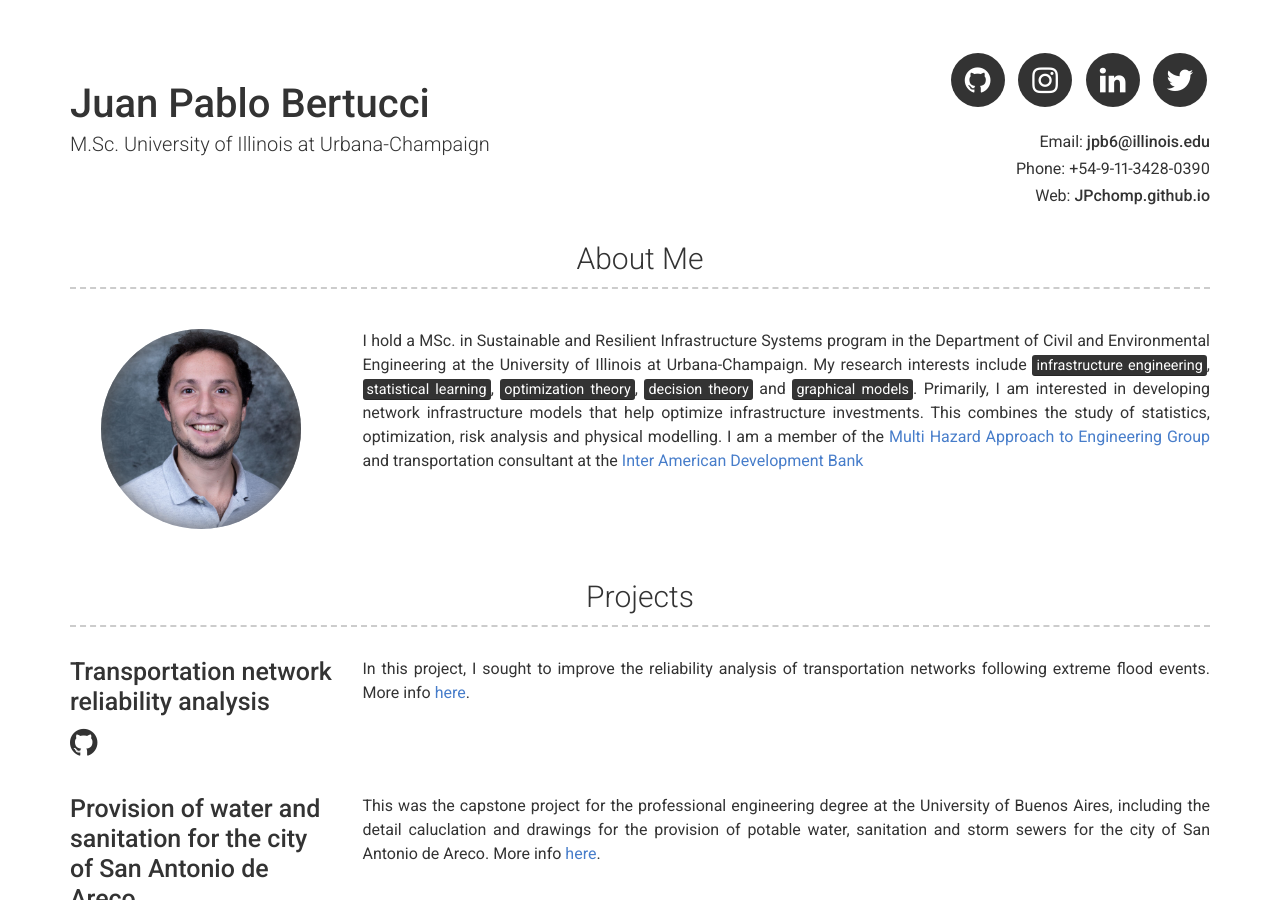
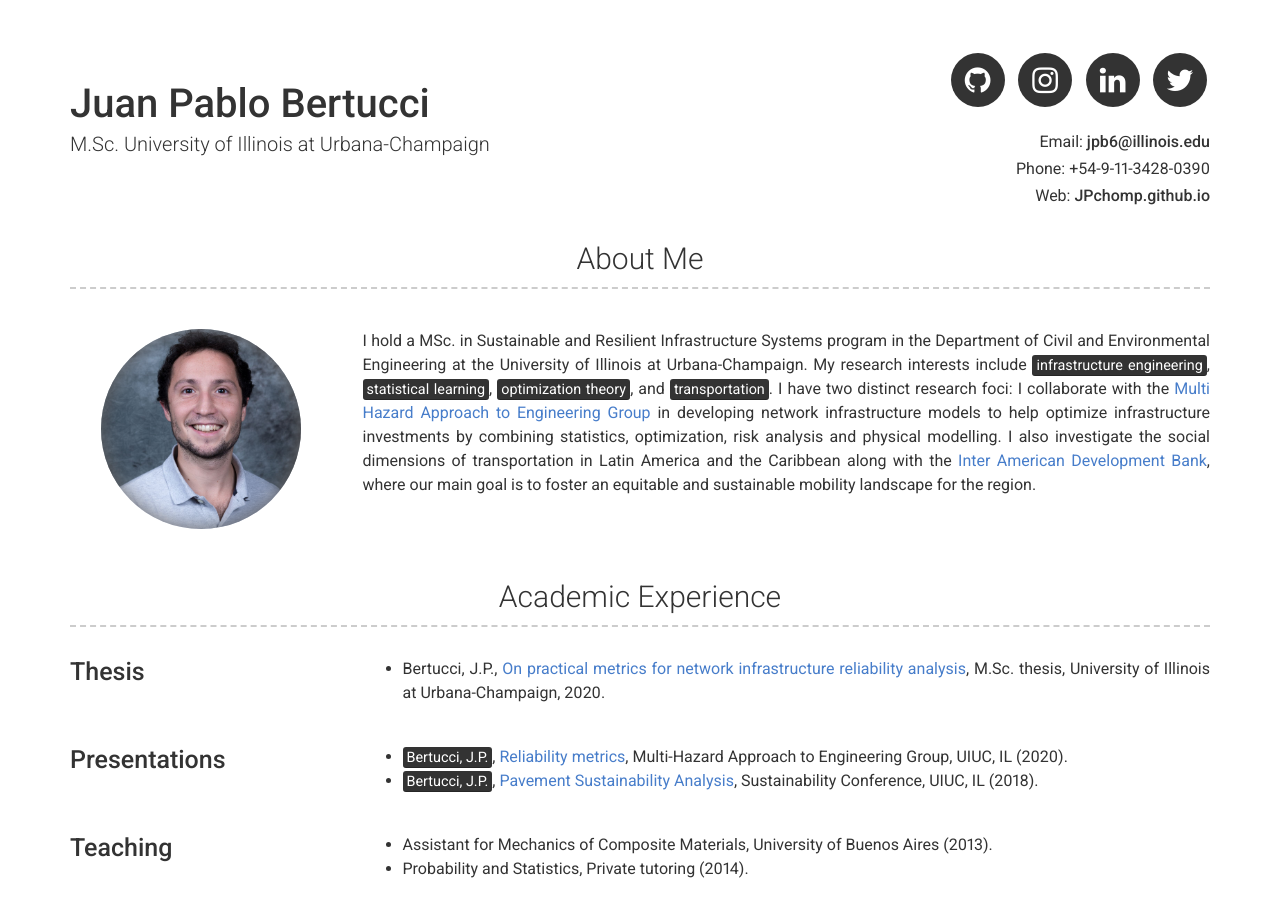
Before and after one commit to JPchomp/JPchomp.github.io, a Jekyll site: the page built from index.md, in a window 1280 px wide and 900 px high. Built offline with Jekyll 4.4.1, drawn with Linux system fonts in a browser that asks for light colours; some of the changed text lies outside the part shown.

Commit message:
changed about and switched projects location

```diff
--- a/_config.yml
+++ b/_config.yml
@@ -19,7 +19,7 @@ twitter_username: JPbertucci
 # about_title: About Me (Use this to override about section title)
 about_profile_image: profile.jpg
 about_content: | # this will include new lines to allow paragraphs
-  I hold a MSc. in Sustainable and Resilient Infrastructure Systems program in the Department of Civil and Environmental Engineering at the University of Illinois at Urbana-Champaign. My research interests include <mark>infrastructure engineering</mark>, <mark>statistical learning</mark>, <mark>optimization theory</mark>, <mark>decision theory</mark> and <mark>graphical models</mark>. Primarily, I am interested in developing network infrastructure models that help optimize infrastructure investments. This combines the study of statistics, optimization, risk analysis and physical modelling. I am a member of the [Multi Hazard Approach to Engineering Group](http://mae.cee.illinois.edu/) and transportation consultant at the [Inter American Development Bank](http://iadb.org)
+  I hold a MSc. in Sustainable and Resilient Infrastructure Systems program in the Department of Civil and Environmental Engineering at the University of Illinois at Urbana-Champaign. My research interests include <mark>infrastructure engineering</mark>, <mark>statistical learning</mark>, <mark>optimization theory</mark>, and <mark>transportation</mark>. I have two distinct research foci: I collaborate with the [Multi Hazard Approach to Engineering Group](http://mae.cee.illinois.edu/) in developing network infrastructure models to help optimize infrastructure investments by combining statistics, optimization, risk analysis and physical modelling. I also investigate the social dimensions of transportation in Latin America and the Caribbean along with the [Inter American Development Bank](http://iadb.org), where our main goal is to foster an equitable and sustainable mobility landscape for the region.
 
 # Projects Section
 # projects_title: Projects #(Use this to override about projects section title)
--- a/_layouts/default.html
+++ b/_layouts/default.html
@@ -12,10 +12,6 @@
 
       {%- include about.html -%}
 
-      {%- if site.data.projects.size > 0 -%}
-        {%- include projects.html -%}
-      {%- endif -%}
-
       {%- if site.data.experience.size > 0 -%}
         {%- include experience.html -%}
       {%- endif -%}
@@ -26,6 +22,10 @@
 
       {%- if site.data.education.size > 0 -%}
         {%- include education.html -%}
+      {%- endif -%}
+
+      {%- if site.data.projects.size > 0 -%}
+        {%- include projects.html -%}
       {%- endif -%}
 
       {%- if site.more_content -%}
```
